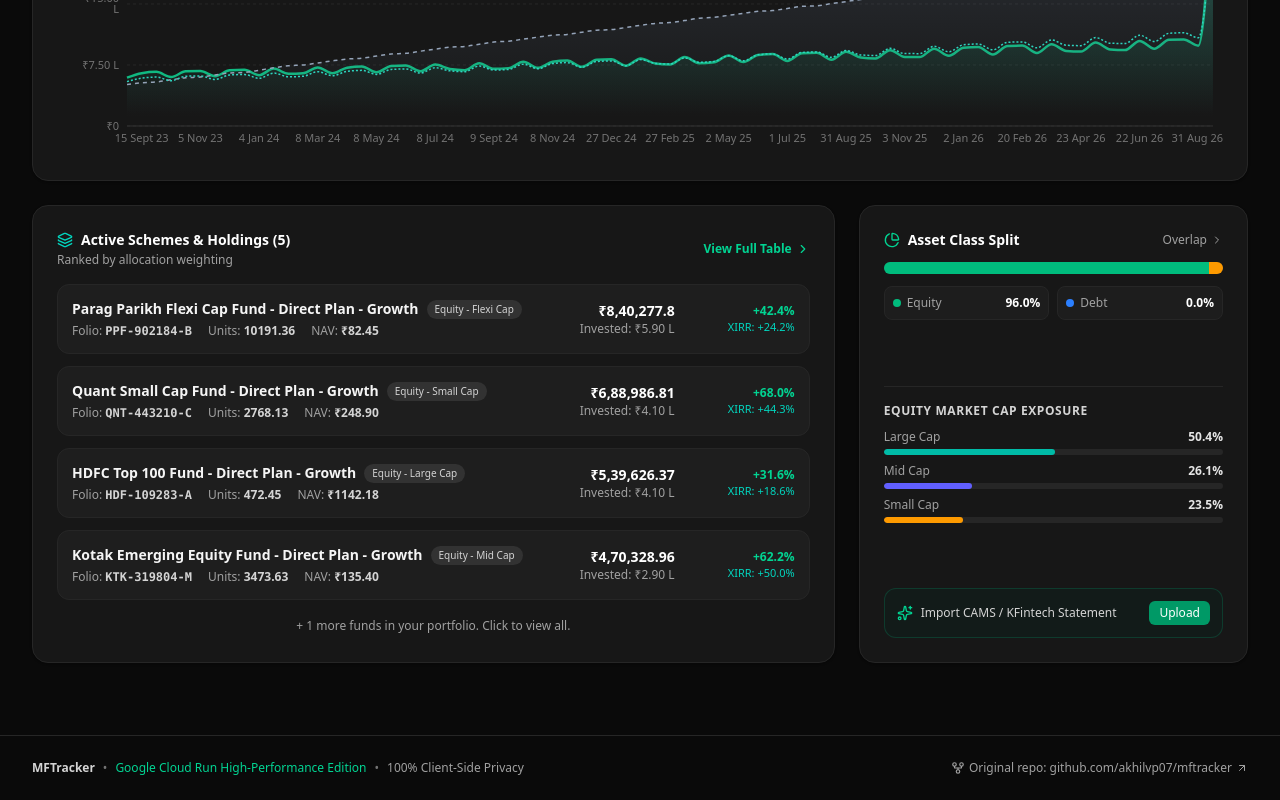
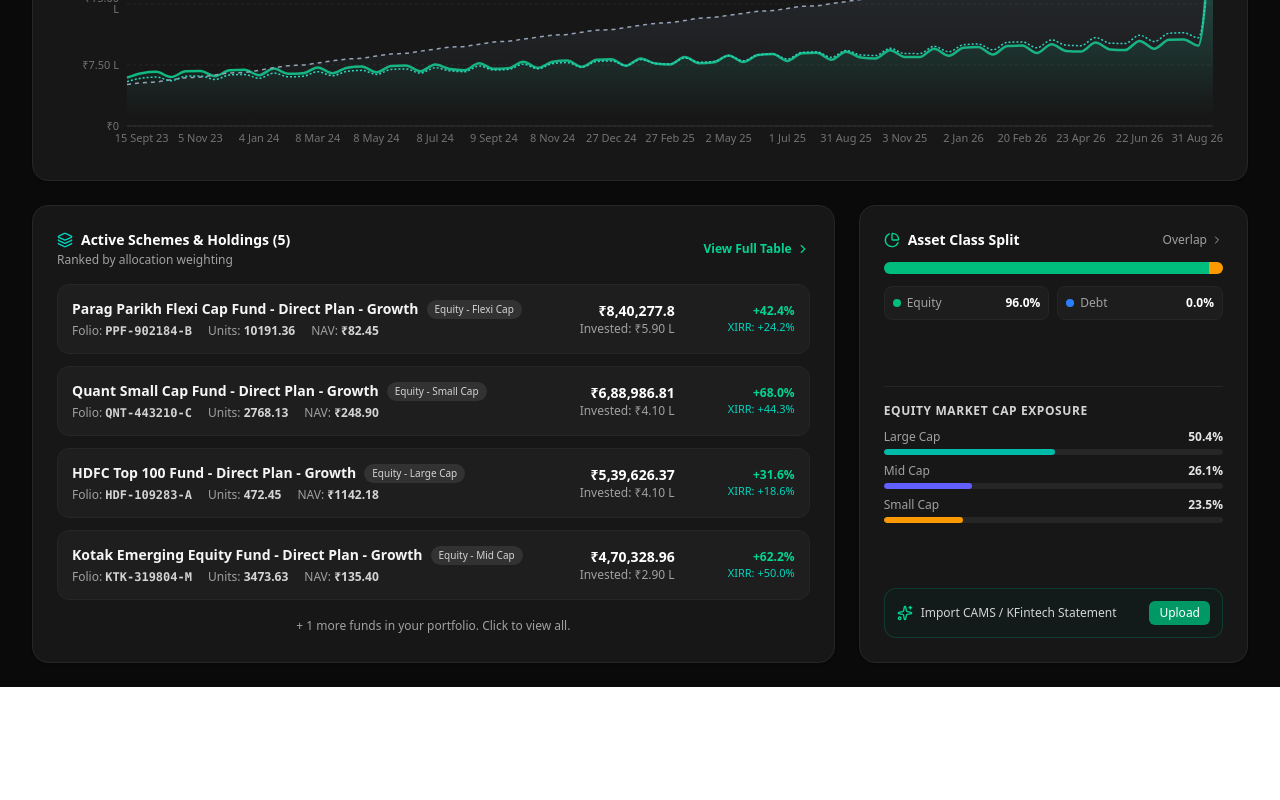
Before and after one commit to akhilvp07/mf_analyst, a React (Vite) app: page / in a window 1280 px wide. Shown: the part 629-1429 px from the top of the page. After the commit the page ends 1316 px from the top, so only its background shows below. Built offline with nearby package versions, Linux system fonts and the light colour scheme.

Commit message:
refactor: remove footer and update UI references
Clean up the codebase by removing the legacy footer component and updating text references in the studio documentation.

```diff
--- a/metadata.json
+++ b/metadata.json
@@ -2,5 +2,7 @@
   "name": "MFTracker Performance Optimizer",
   "description": "Lightweight, high-performance Indian mutual fund portfolio tracker and optimizer for Google Cloud Run featuring CAS statement parsing, Newton-Raphson XIRR, live AMFI sync, stock overlap analytics, and virtualization.",
   "requestFramePermissions": [],
-  "majorCapabilities": ["MAJOR_CAPABILITY_SERVER_SIDE_GEMINI_API"]
+  "majorCapabilities": [
+    "MAJOR_CAPABILITY_SERVER_SIDE_GEMINI_API"
+  ]
 }
--- a/src/App.tsx
+++ b/src/App.tsx
@@ -20,7 +20,6 @@
 } from './services/portfolioStorage';
 import { batchFetchLatestNavs } from './services/mfApi';
 import { computePortfolioHoldings } from './utils/financialCalculations';
-import { GitFork, ArrowUpRight, ShieldCheck, Heart } from 'lucide-react';
 
 export default function App() {
   const [activeTab, setActiveTab] = useState<ActiveTab>('overview');
@@ -249,32 +248,6 @@
         initialFolio={modalInitialFolio}
         existingSchemes={schemes}
       />
-
-      {/* Footer */}
-      <footer className="border-t border-neutral-800 bg-neutral-950 py-6 mt-12 text-xs text-neutral-500">
-        <div className="max-w-7xl mx-auto px-4 sm:px-6 lg:px-8 flex flex-col sm:flex-row items-center justify-between gap-4">
-          <div className="flex items-center space-x-2">
-            <span className="font-semibold text-neutral-300">MFTracker</span>
-            <span>•</span>
-            <span className="text-emerald-400 font-medium">Google Cloud Run High-Performance Edition</span>
-            <span>•</span>
-            <span className="text-neutral-400">100% Client-Side Privacy</span>
-          </div>
-
-          <div className="flex items-center space-x-4">
-            <a
-              href="https://github.com/akhilvp07/mftracker"
-              target="_blank"
-              rel="noreferrer"
-              className="text-neutral-400 hover:text-white flex items-center gap-1 hover:underline transition"
-            >
-              <GitFork className="w-3.5 h-3.5" />
-              <span>Original repo: github.com/akhilvp07/mftracker</span>
-              <ArrowUpRight className="w-3 h-3" />
-            </a>
-          </div>
-        </div>
-      </footer>
     </div>
   );
 }
--- a/src/components/LazyLoadingStudio.tsx
+++ b/src/components/LazyLoadingStudio.tsx
@@ -624,7 +624,7 @@
           {/* Key Takeaways for MFTracker */}
           <div className="bg-neutral-50 rounded-xl p-4 border border-neutral-200">
             <h4 className="text-xs font-bold text-neutral-900 uppercase tracking-wider mb-2">
-              Implementation Blueprint for akhilvp07/mftracker
+              Implementation Blueprint
             </h4>
             <ul className="text-xs text-neutral-700 space-y-1.5">
               <li className="flex items-start">
```
